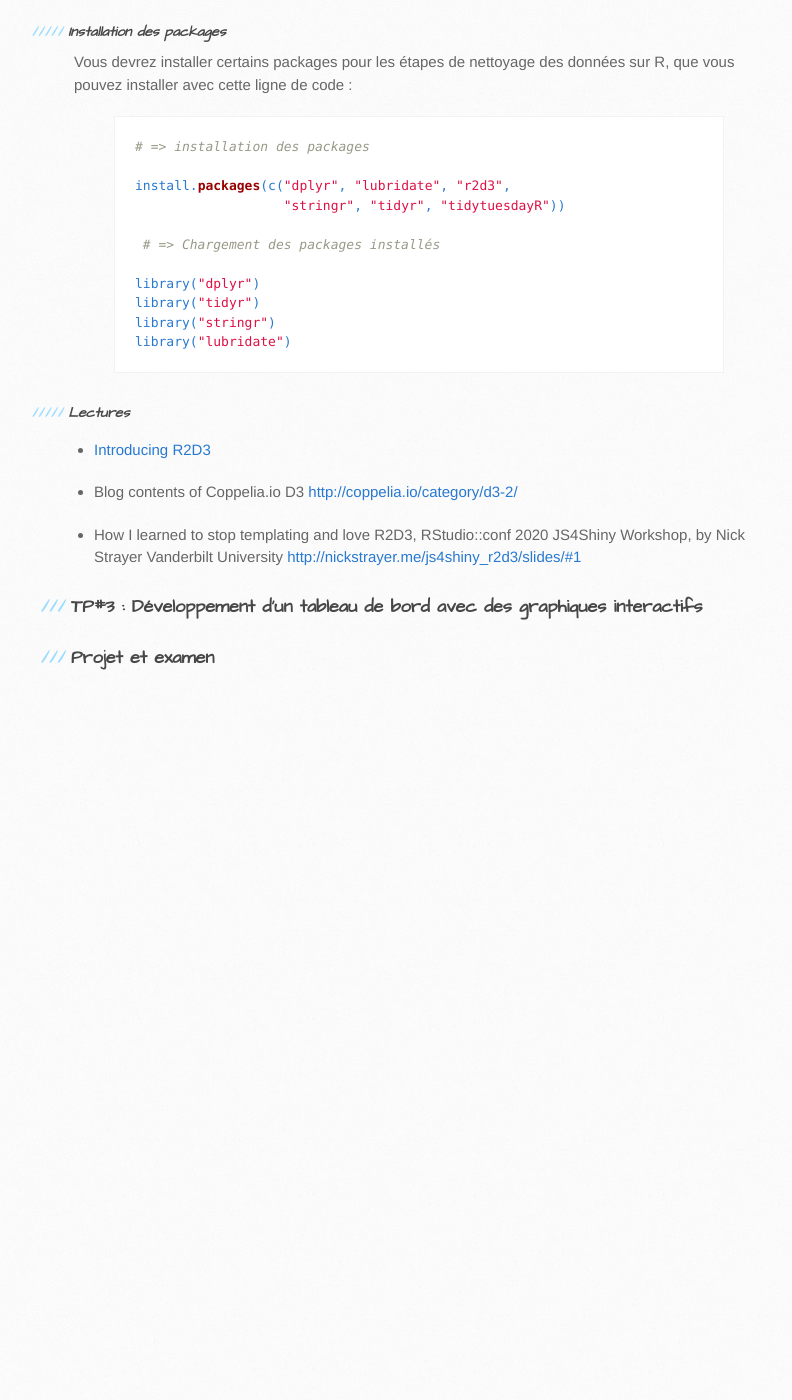
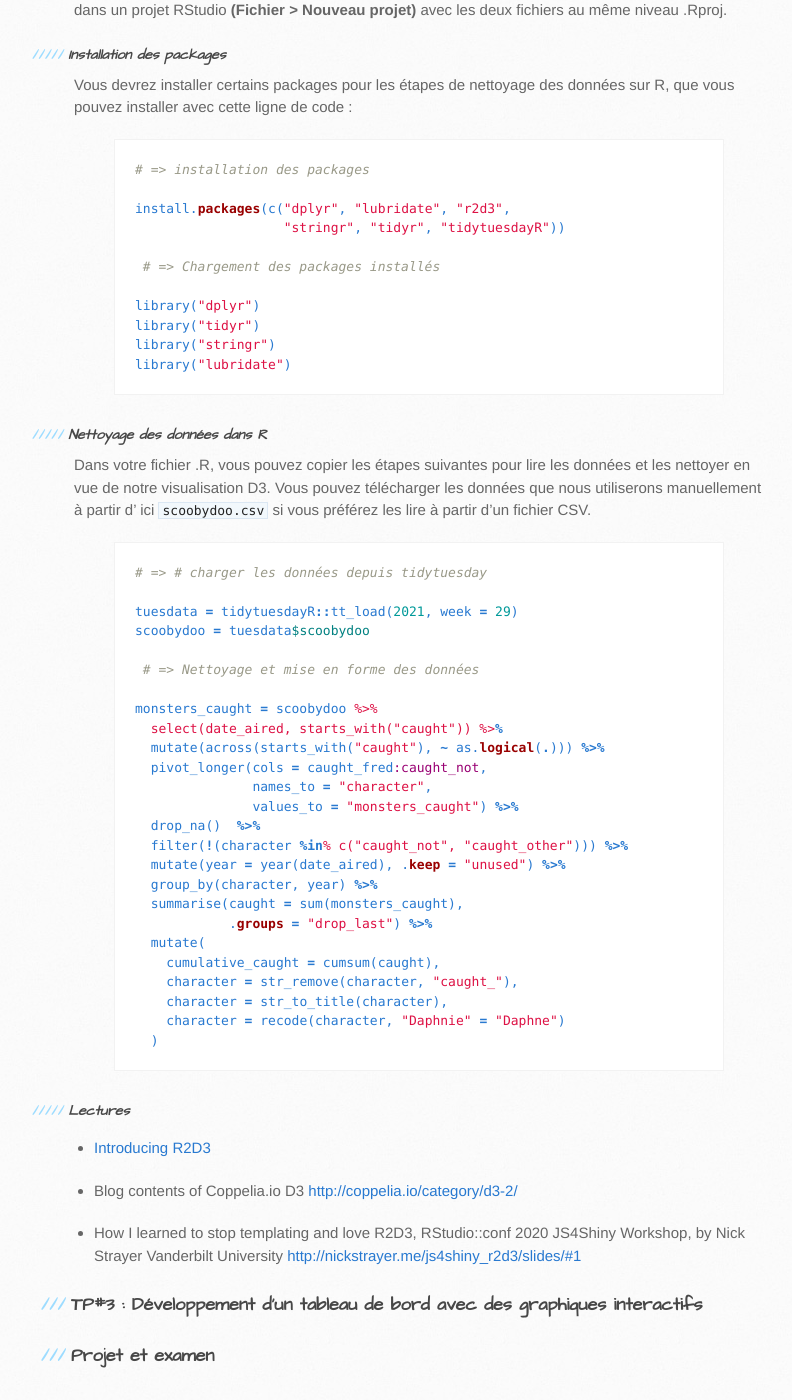
Before and after one commit to armelsoubeiga/Cours, a Jekyll site: the page built from dataviz/_posts/2021-12-11-Visualisation-des-données.md, in a window 1280 px wide and 1400 px high, scrolled down 2283 px. Shown: the whole window, without its empty margins (96-888 px from the left). Built offline with Jekyll 4.4.1, drawn with Linux system fonts in a browser that asks for light colours; before the commit the page ends 2984 px from its top, so only the background shows below that; some of the changed text lies outside the part shown.

Commit message:
Update 2021-12-11-Visualisation-des-données.md

```diff
--- a/dataviz/_posts/2021-12-11-Visualisation-des-données.md
+++ b/dataviz/_posts/2021-12-11-Visualisation-des-données.md
@@ -85,6 +85,37 @@
 library("lubridate")
 {% endhighlight %}
 
+
+##### *Nettoyage des données dans R*
+
+Dans votre fichier .R, vous pouvez copier les étapes suivantes pour lire les données et les nettoyer en vue de notre visualisation D3. Vous pouvez télécharger les données que nous utiliserons manuellement à partir d' ici [`scoobydoo.csv`](https://github.com/rfordatascience/tidytuesday/blob/master/data/2021/2021-07-13/scoobydoo.csv) si vous préférez les lire à partir d'un fichier CSV.
+
+{% highlight ruby %}
+# => # charger les données depuis tidytuesday
+tuesdata = tidytuesdayR::tt_load(2021, week = 29)
+scoobydoo = tuesdata$scoobydoo
+
+ # => Nettoyage et mise en forme des données
+monsters_caught = scoobydoo %>%
+  select(date_aired, starts_with("caught")) %>%
+  mutate(across(starts_with("caught"), ~ as.logical(.))) %>%
+  pivot_longer(cols = caught_fred:caught_not,
+               names_to = "character",
+               values_to = "monsters_caught") %>%
+  drop_na()  %>%
+  filter(!(character %in% c("caught_not", "caught_other"))) %>%
+  mutate(year = year(date_aired), .keep = "unused") %>%
+  group_by(character, year) %>%
+  summarise(caught = sum(monsters_caught),
+            .groups = "drop_last") %>%
+  mutate(
+    cumulative_caught = cumsum(caught),
+    character = str_remove(character, "caught_"),
+    character = str_to_title(character),
+    character = recode(character, "Daphnie" = "Daphne")
+  )
+{% endhighlight %}
+
 ##### *Lectures*
 
 * [Introducing R2D3](Introducing R2D3)
```
